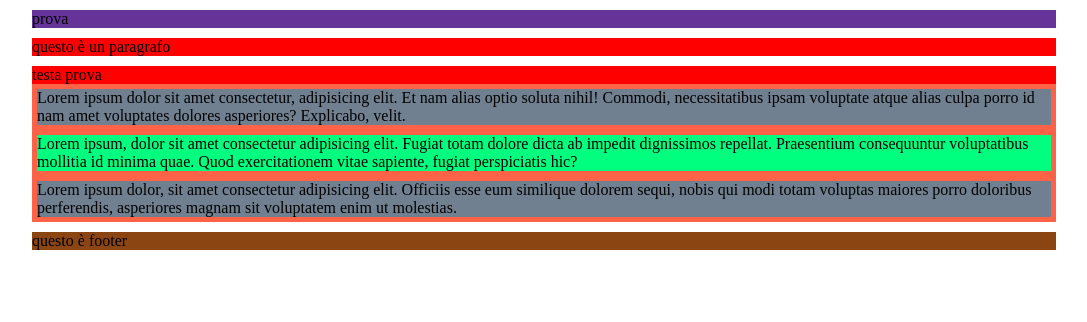
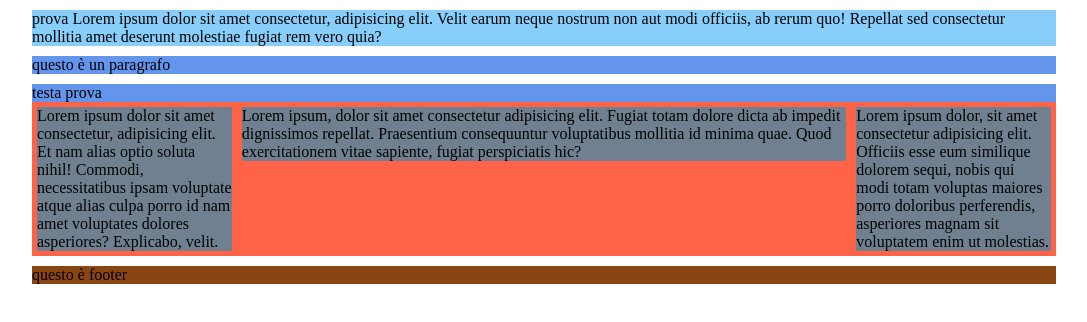
Before and after one commit to orbok89/htmlcss-struttura-wp, a plain HTML site: page index.html in a window 1280 px wide. Shown: the whole page, without its empty margins (96-1183 px from the left). Drawn offline with Linux system fonts and the light colour scheme.

Commit message:
3colonne sistemate, compito ifnito

```diff
--- a/css/style.css
+++ b/css/style.css
@@ -17,10 +17,10 @@
 /* fine caratteristiche globali */
 /* TESTA e paragrafi semplici */
 header{
-    background-color: rebeccapurple;
+    background-color: lightskyblue;
 }
 .paragrafo1{
-    background-color: red;
+    background-color: cornflowerblue;
     margin: 10px auto;
 }
 footer{
@@ -31,15 +31,15 @@ footer{
 /* tre colonne */
 
 .lati{
-    width: calc ((100% / 5) -20px);
+    width: calc((100% / 5) - 10px);
     margin: 5px;
     background-color: slategray;
     float: left;
 }
 .centro{
-    width: calc ((100% / 5) * 3-10px);
+    width: calc((100% / 5) * 3 - 10px);
     margin: 5px;
-    background-color: springgreen;
+    background-color: slategray;
     float: left;
 }
 .box1{
--- a/index.html
+++ b/index.html
@@ -11,7 +11,7 @@
     <!-- contenitore -->
     <div class="contenitore">
         <!-- due sezioni semplici -->
-        <header> prova</header>
+        <header> prova Lorem ipsum dolor sit amet consectetur, adipisicing elit. Velit earum neque nostrum non aut modi officiis, ab rerum quo! Repellat sed consectetur mollitia amet deserunt molestiae fugiat rem vero quia?</header>
         <section class="paragrafo1"> questo è un paragrafo</section>
         <!-- fine sezioni semplici -->
         <!-- sezione coi float -->
```
